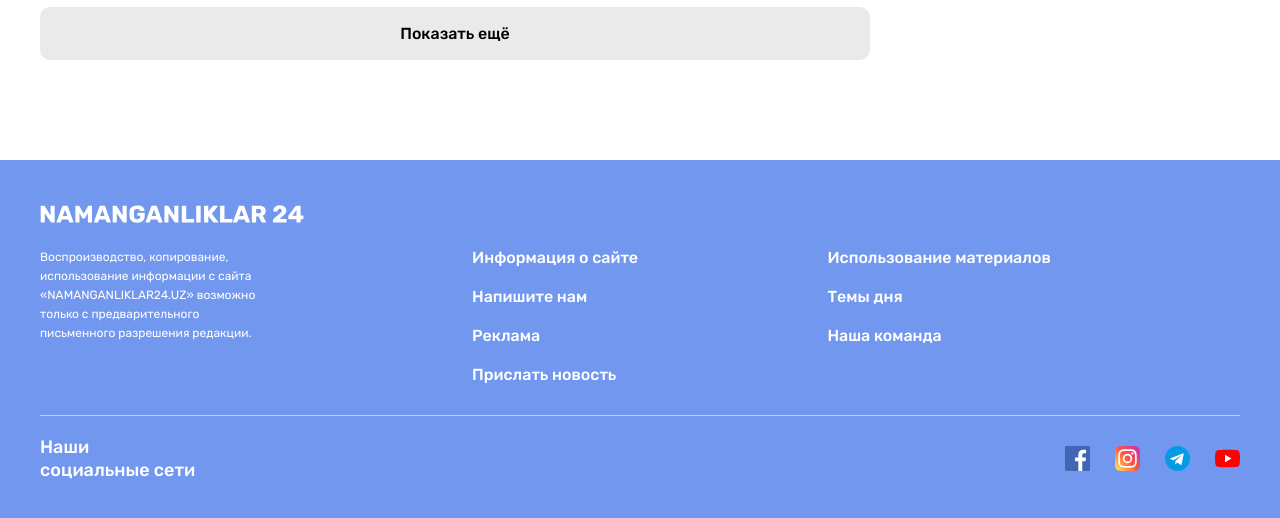
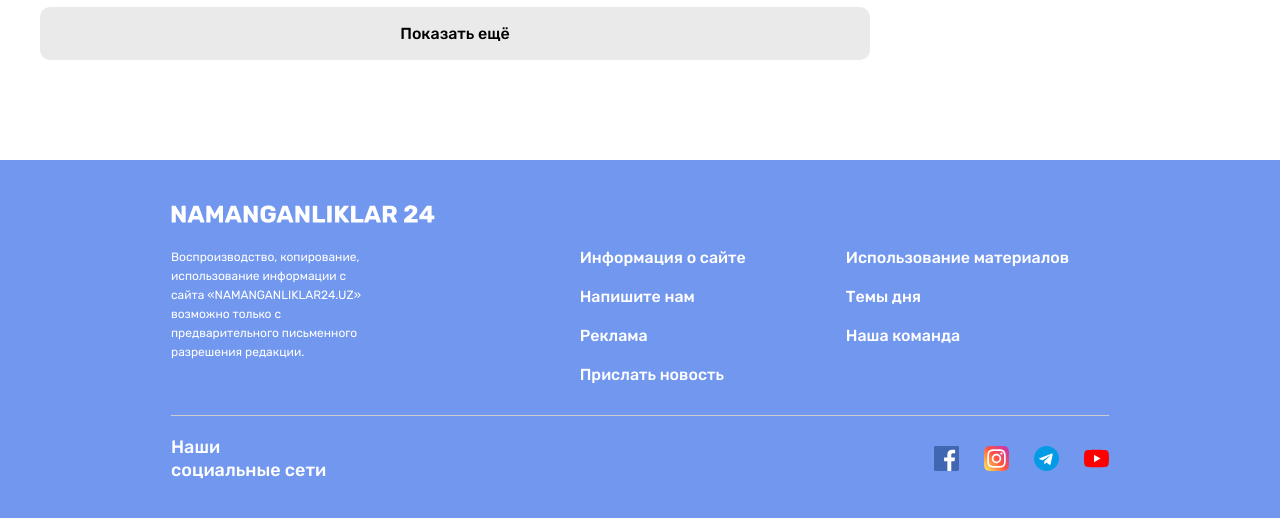
Before and after one commit to Sardor0795/N24, a plain HTML site: page index.html in a window 1280 px wide. Shown: the part 2303-2821 px from the top of the page. Drawn offline with Linux system fonts and the light colour scheme.

Commit message:
Fix footer container

```diff
--- a/css/style.css
+++ b/css/style.css
@@ -387,6 +387,10 @@ img {
   background-color: #7297ef;
 }
 
+.footer-container{
+  width: 998px;
+}
+
 .footer-logo {
   margin-bottom: 15px;
 }
--- a/index.html
+++ b/index.html
@@ -227,13 +227,14 @@
                     </div>
                 </div>
             </section>
+
         </div>
     </main>
 
     <!-- Site Footer -->
 
     <footer class="site-footer">
-        <div class="container">
+        <div class="container footer-container">
             <div class="footer-top">
                 <div class="footer-logo">
                     <a class="footer-logo-link" href="#"><img class="footer-logo-img" src="img/footer-logo.svg"
```
